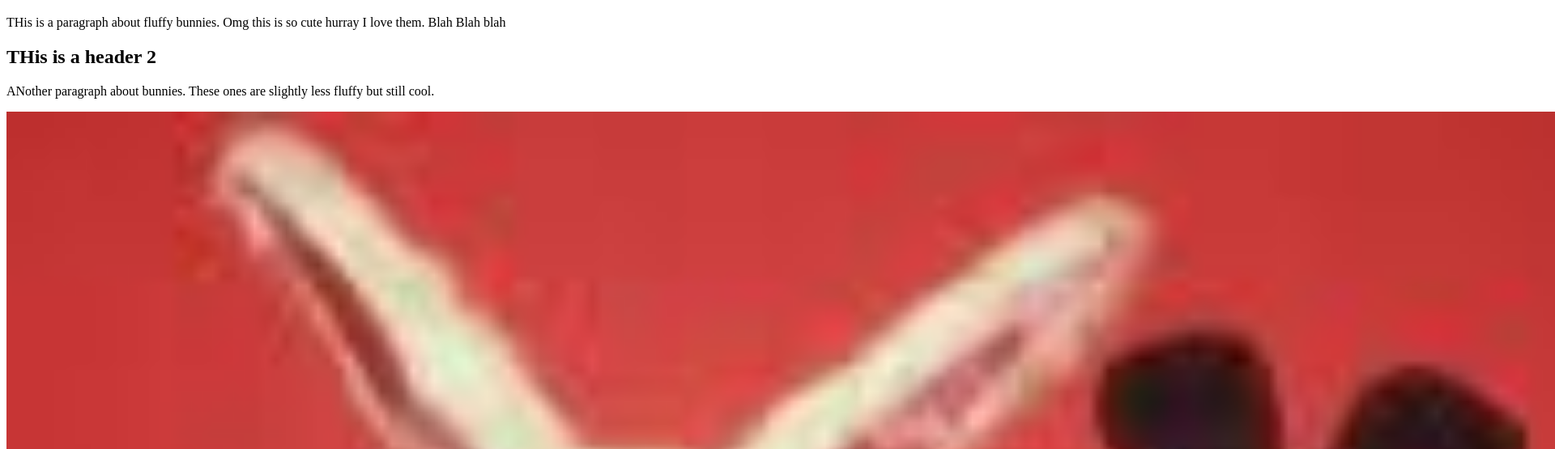
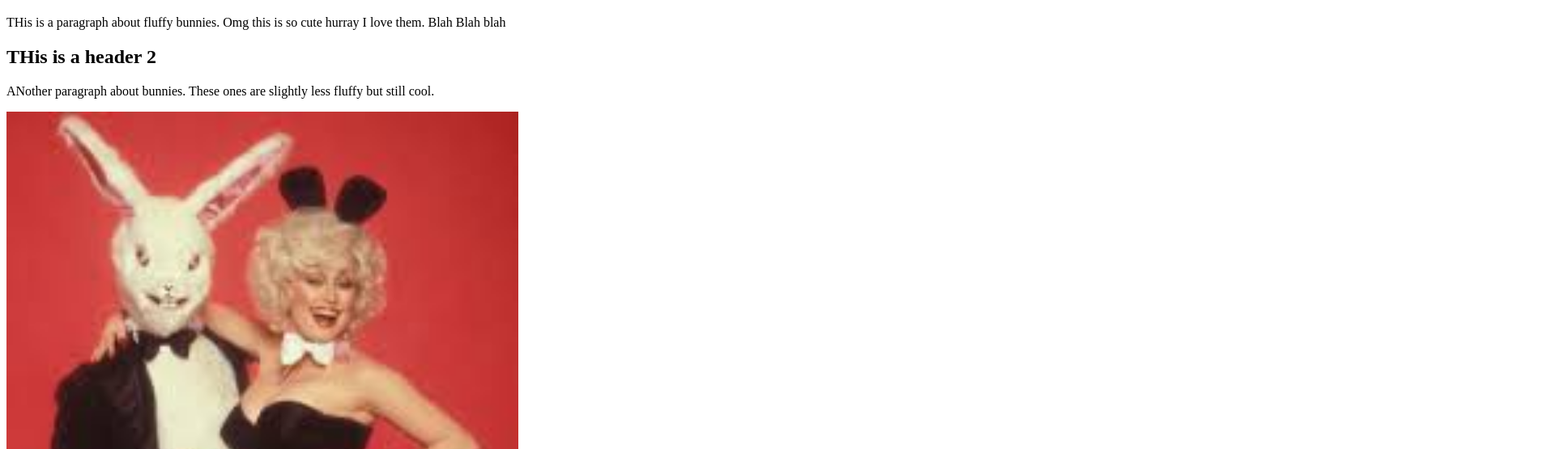
Before and after one commit to profjanna/fluffyBunny, a plain HTML site: page index.html in a window 1280 px wide. Shown: the part 61-616 px from the top of the page at 81% size, 1920 px wide, since content can reach past the window. Drawn offline with Linux system fonts and the light colour scheme.

Commit message:
Update index.html

```diff
--- a/index.html
+++ b/index.html
@@ -8,6 +8,6 @@
   <p> THis is a paragraph about fluffy bunnies. Omg this is so cute hurray I love them. Blah Blah blah</p>
   <h2>THis is a header 2</h2>
   <p> ANother paragraph about bunnies. These ones are slightly less fluffy but still cool. </p>
-<img src="dollywithbunny.jpg" width="200%">
+<img src="dollywithbunny.jpg" width="50%">
 </body>
 </html>
```
